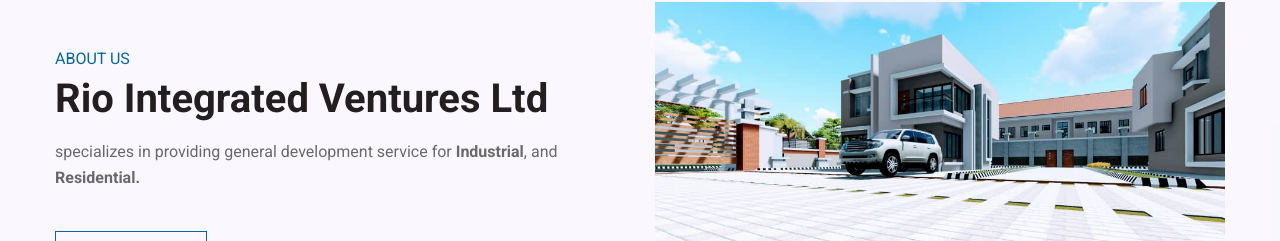
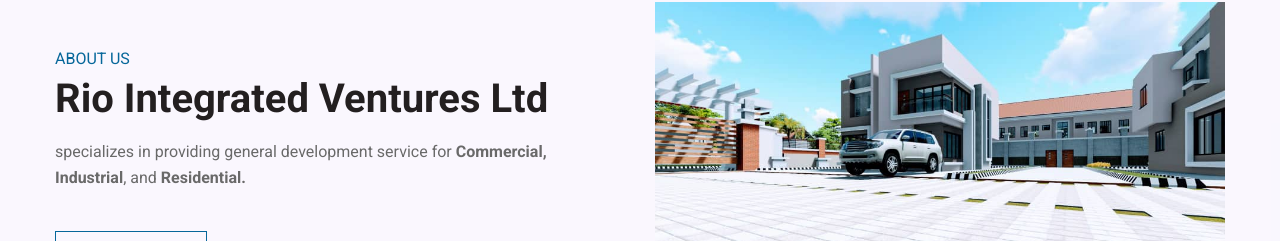
Before and after one commit to Tosin427/riohomes, a plain HTML site: page index.html in a window 1280 px wide. Shown: the part 894-1135 px from the top of the page. Drawn offline with Linux system fonts and the light colour scheme; a web font is replaced by a local one.

Commit message:
Update index.html

```diff
--- a/index.html
+++ b/index.html
@@ -210,7 +210,7 @@ Author URL: http://w3layouts.com
           <h6 class="sub-title">About Us</h6>
           <h3 class="hny-title">
             Rio Integrated Ventures Ltd</h3>
-          <p class="my-3 pr-lg-4">specializes in providing general development service for <strong>Industrial</strong>, and <strong>Residential.</strong> </p>
+          <p class="my-3 pr-lg-4">specializes in providing general development service for <strong>Commercial,</strong> <strong>Industrial</strong>, and <strong>Residential.</strong> </p>
           <a href="about.html" class="btn btn-style btn-secondary mt-4">Read More</a>
         </div>
         <div class="col-lg-6 bottom-ab-right mt-lg-0 mt-5">
```
